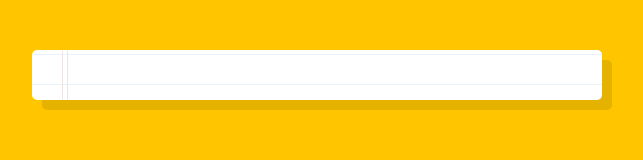
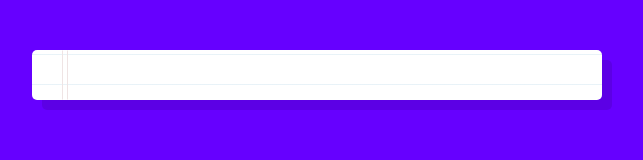
Before and after one commit to malhxr/SpeechXtext, a website: page index.html in a window 1280 px wide. Shown: the whole page, without its empty margins (323-966 px from the left). Drawn offline with Linux system fonts and the light colour scheme.

Commit message:
ui changes

```diff
--- a/index.html
+++ b/index.html
@@ -47,7 +47,7 @@
     }
 
     body {
-      background: #ffc600;
+      background: #6600ff;
       font-family: 'helvetica neue';
       font-weight: 200;
       font-size: 20px;
```
